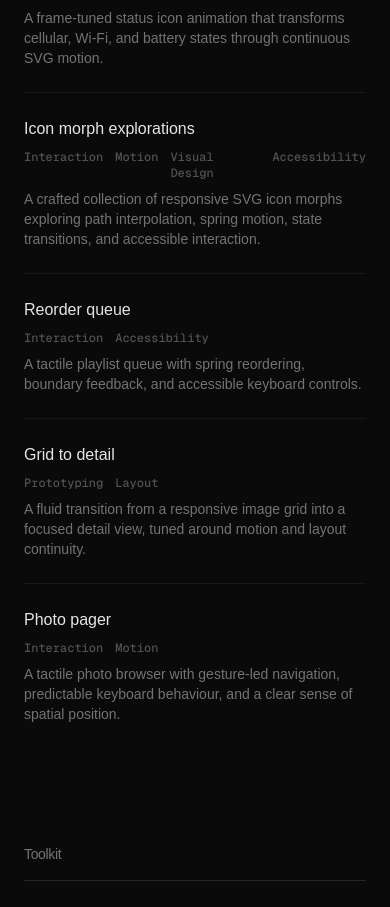
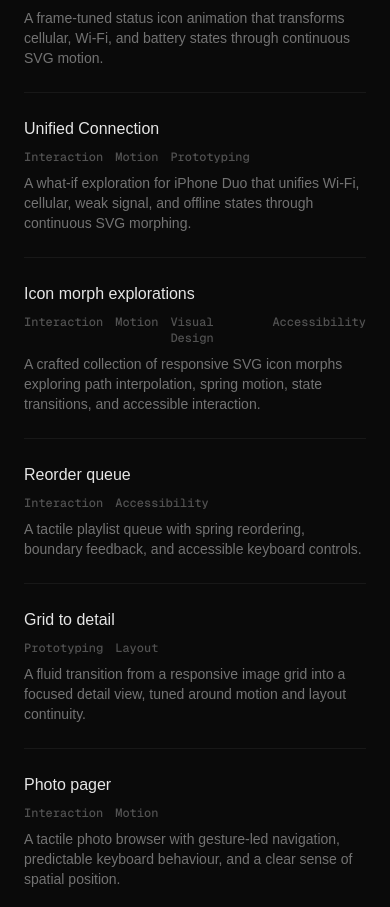
Before and after one commit to uzoway/design-eng-prototypes, a Next.js app: page / in a window 390 px wide. Shown: the part 2147-3054 px from the top of the page. Built offline with nearby package versions, Linux system fonts and the light colour scheme.

Commit message:
feat: add unified connection iPhone Duo prototype

```diff
--- a/app/page.tsx
+++ b/app/page.tsx
@@ -68,6 +68,13 @@ const prototypes = [
     title: "Cellular status morph",
     description:
       "A frame-tuned status icon animation that transforms cellular, Wi-Fi, and battery states through continuous SVG motion.",
+    disciplines: ["Interaction", "Motion", "Prototyping"],
+  },
+  {
+    slug: "unified-connection",
+    title: "Unified Connection",
+    description:
+      "A what-if exploration for iPhone Duo that unifies Wi-Fi, cellular, weak signal, and offline states through continuous SVG morphing.",
     disciplines: ["Interaction", "Motion", "Prototyping"],
   },
   {
```
